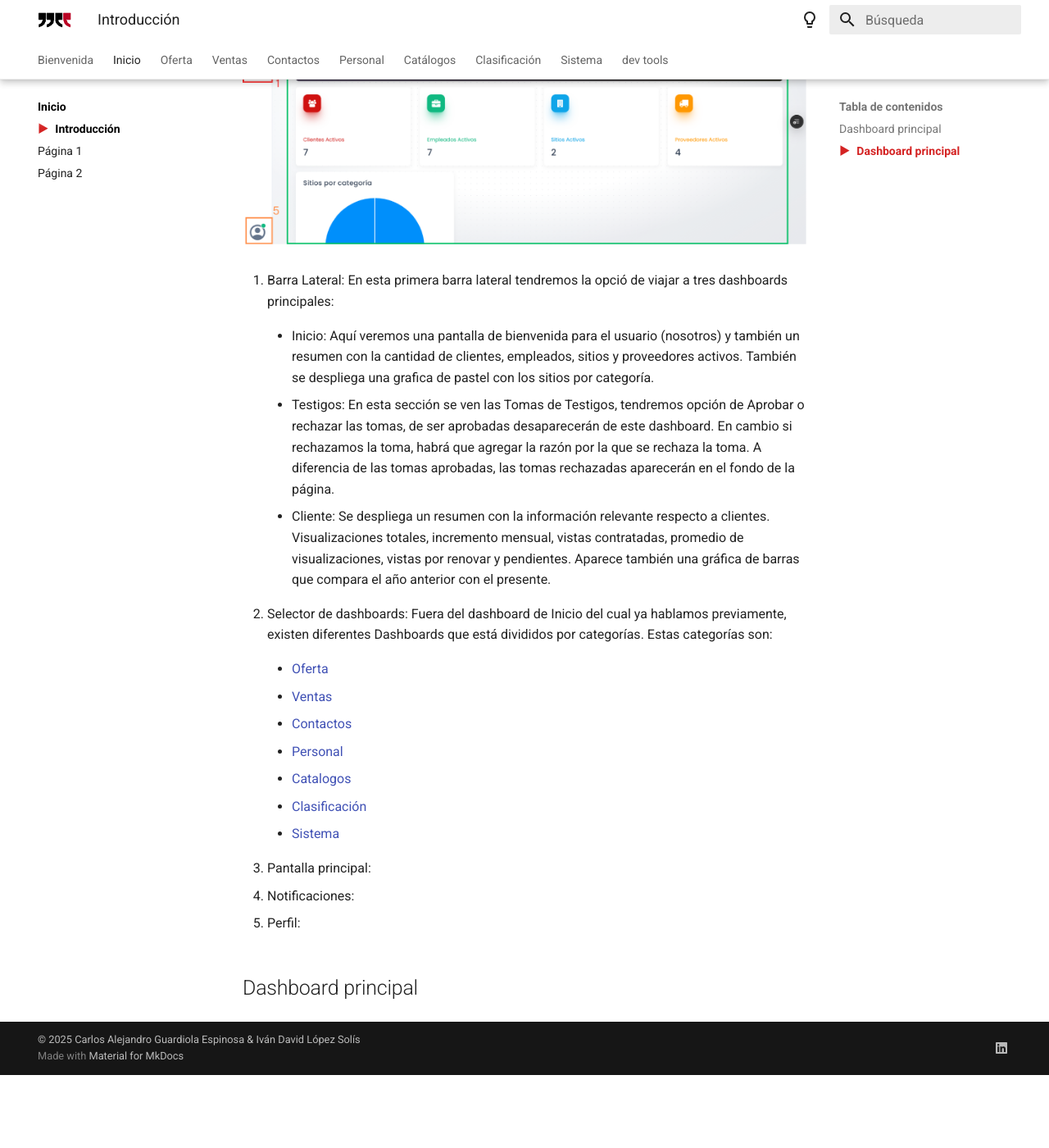
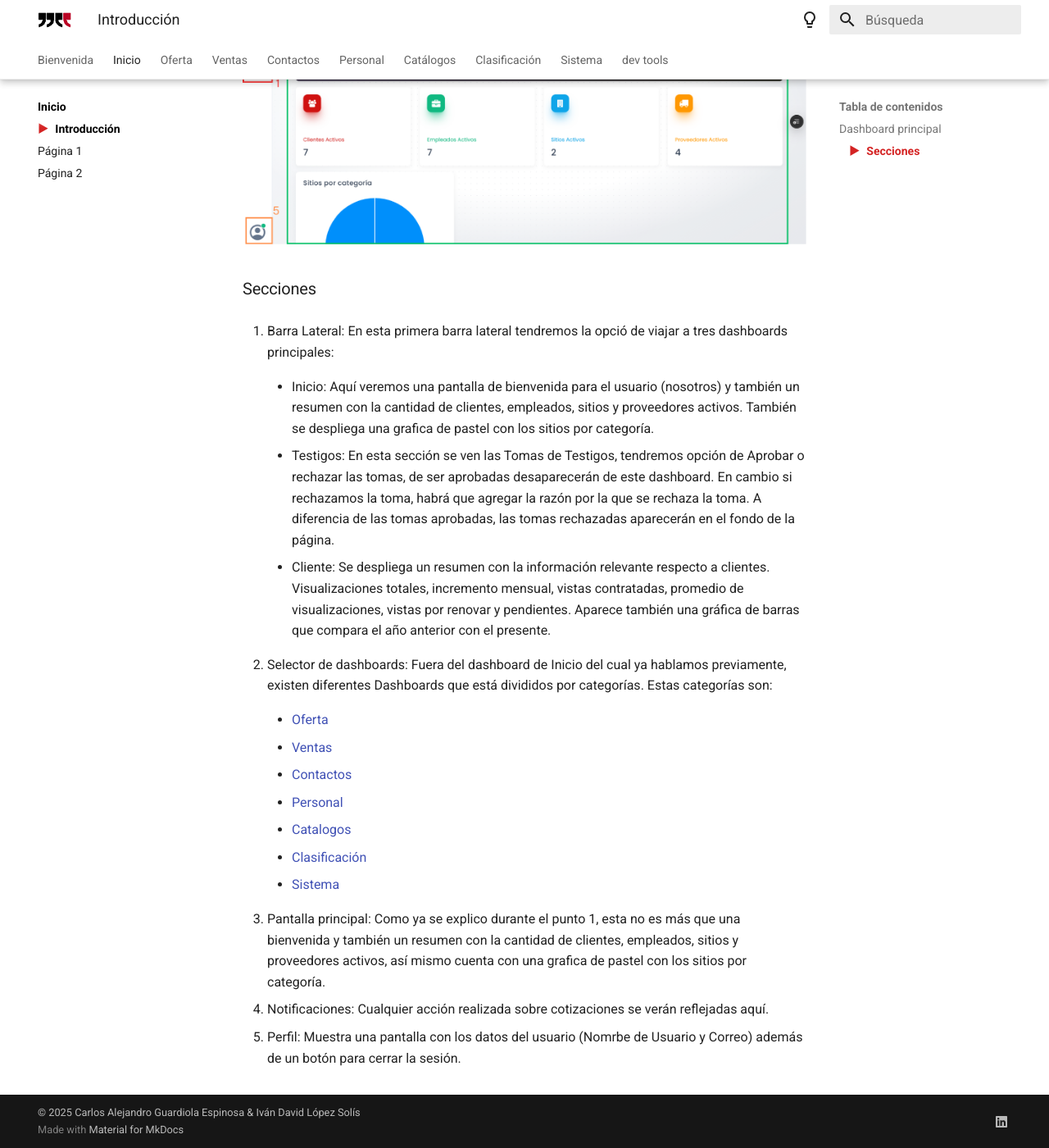
Before and after one commit to SmolBam-git/mkdocs-material-sipdoc, an MkDocs documentation site: the page built from docs/inicio.md, in a window 1280 px wide and 1400 px high, scrolled down 620 px. Shown: the whole window at 82% size. Built offline with MkDocs 1.6.1 and Material for MkDocs 9.7.7, drawn with Linux system fonts in a browser that asks for light colours; before the commit the page ends 1931 px from its top, so only the background shows below that.

Commit message:
finished inicio.md

```diff
--- a/docs/inicio.md
+++ b/docs/inicio.md
@@ -9,6 +9,8 @@ Esta es la primera pantalla que veremos al acceder a la aplicación web SIP. Des
 A continuación mostraremos una captura de esta pantalla con sus distintas secciones enumeradas, posteriormente se explicará qué uso tiene cada una de estas.
 
 ![mainDashboard](assets/mainDashboardEnum.png)
+
+### Secciones
 
 1. Barra Lateral: En esta primera barra lateral tendremos la opció de viajar a tres dashboards principales:
 
@@ -39,10 +41,8 @@ A continuación mostraremos una captura de esta pantalla con sus distintas secci
 
 
 
-3. Pantalla principal:
+3. Pantalla principal: Como ya se explico durante el punto 1, esta no es más que una bienvenida y también un resumen con la cantidad de clientes, empleados, sitios y proveedores activos, así mismo cuenta con una grafica de pastel con los sitios por categoría.
 
-4. Notificaciones:
+4. Notificaciones: Cualquier acción realizada sobre cotizaciones se verán reflejadas aquí.
 
-5. Perfil:
-
-## Dashboard principal
+5. Perfil: Muestra una pantalla con los datos del usuario (Nomrbe de Usuario y Correo) además de un botón para cerrar la sesión.
```
